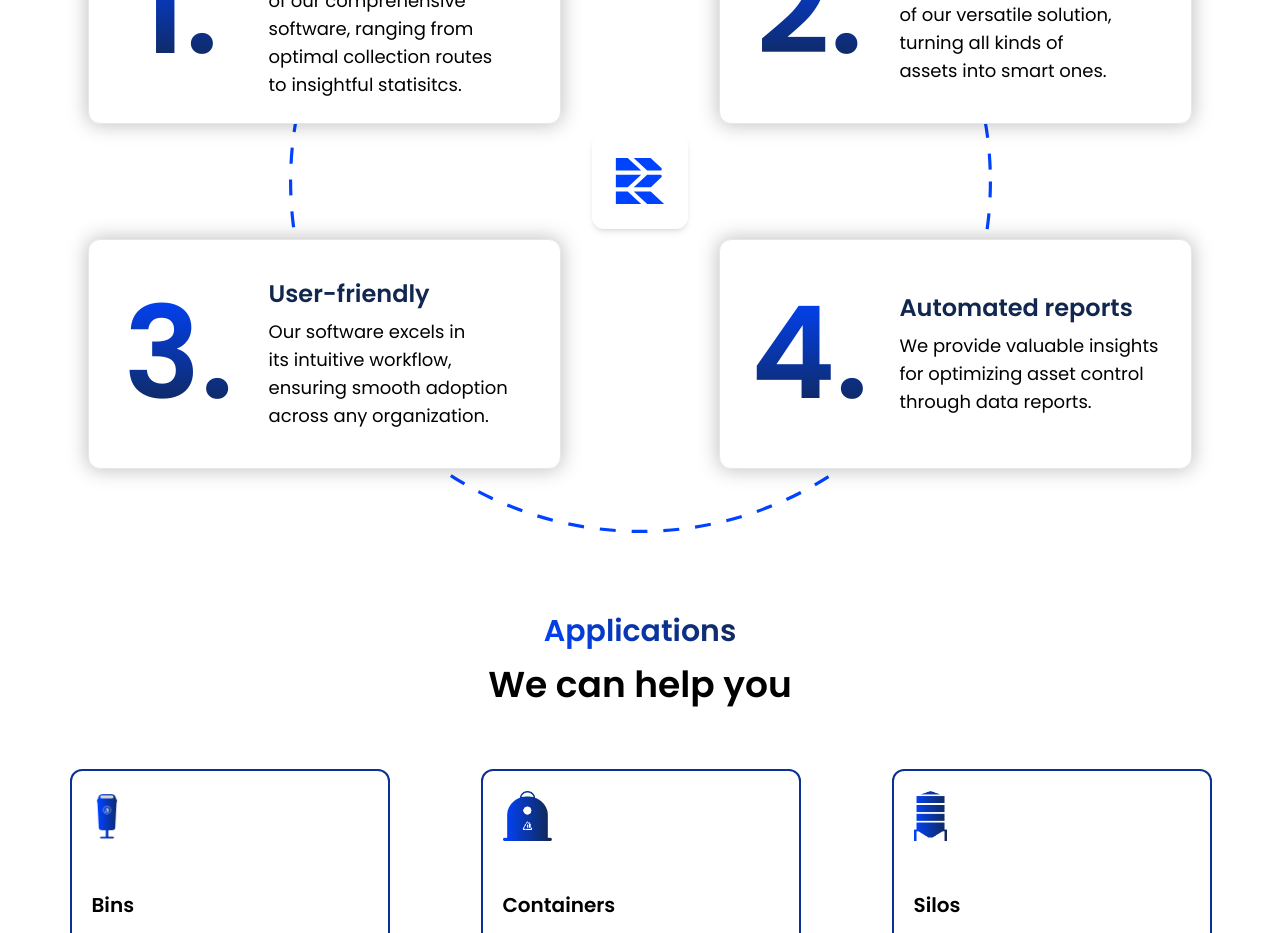
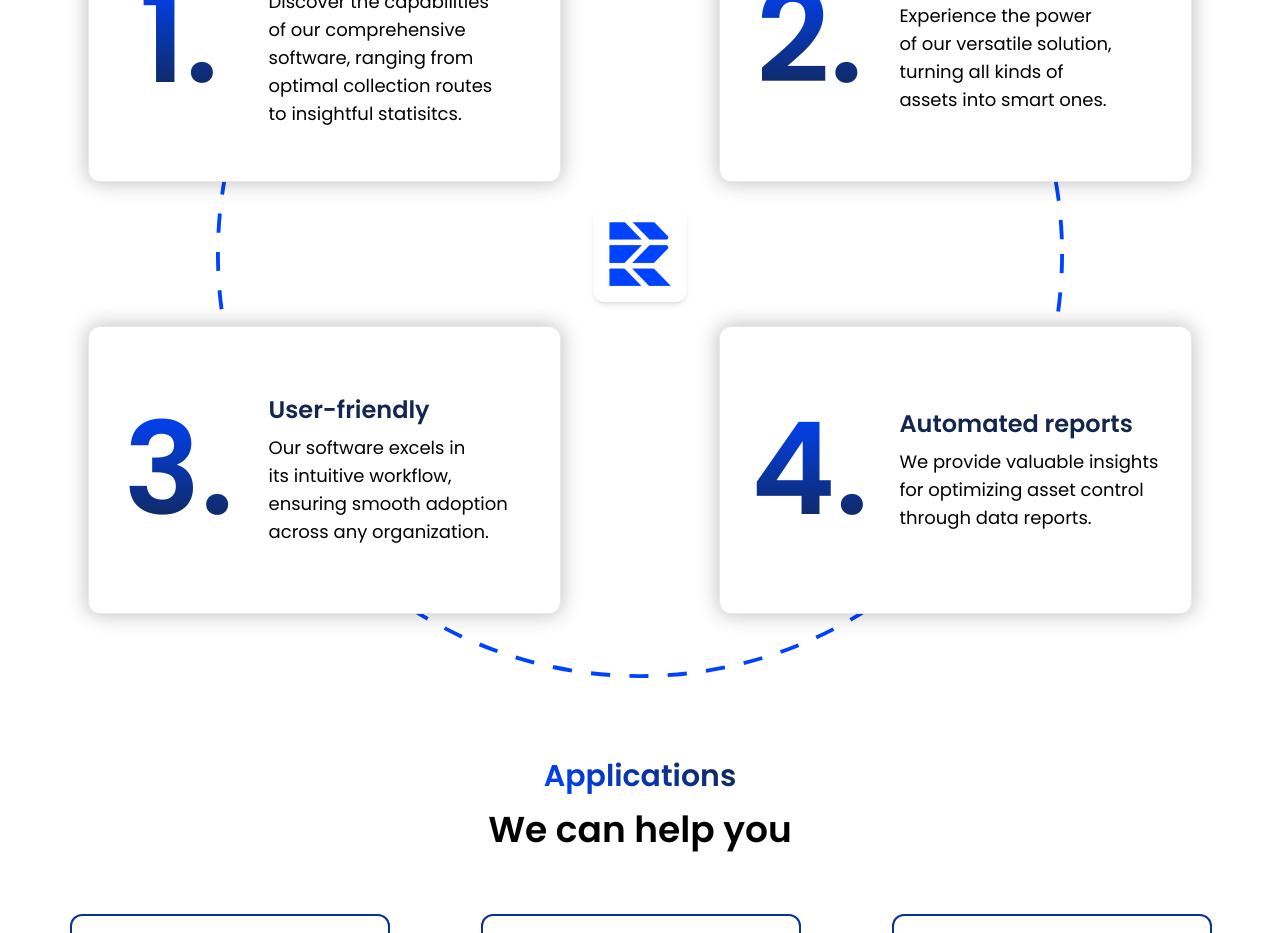
Before and after one commit to Rebin-Inc/rebin-website, a React (Create React App) app: page /#/ in a window 1280 px wide. Shown: the part 2560-3493 px from the top of the page. Built offline with nearby package versions, Linux system fonts and the light colour scheme.

Commit message:
Swap svg with png to remove ugly line

```diff
--- a/src/pages/home/components/WhyChooseUsCards.js
+++ b/src/pages/home/components/WhyChooseUsCards.js
@@ -1,5 +1,5 @@
 import React from 'react';
-import RebinRBlue from '../../../assets/images/Rebin_R_Blauw.svg';
+import RebinRBlue from '../../../assets/images/Rebin_R_Blauw.png';
 import { Card, CardBody } from '@material-tailwind/react';
 import Slider from 'react-slick';
 import 'slick-carousel/slick/slick.css';
@@ -83,20 +83,21 @@ const WhyChooseUsCards = () => {
             </CardBody>
           </Card>
         ))}
-        <Card className="col-start-4 row-start-3 m-auto h-fit w-fit">
+        <Card className="col-start-4 row-start-3 mx-8 my-6 rounded-xl p-4">
           <img
             src={RebinRBlue}
             alt="The blue letter R from the Rebin logo"
-            className="aspect-square w-24"
+            className="aspect-square h-16"
           />
         </Card>
       </div>
+      {/* Slider for small screens */}
       <div className="block space-y-16 bg-dotted-line bg-top bg-no-repeat xl:hidden">
-        <Card className="col-start-4 row-start-3 m-auto h-fit w-fit">
+        <Card className="col-start-4 row-start-3 m-auto h-fit w-fit p-4">
           <img
             src={RebinRBlue}
             alt="The blue letter R from the Rebin logo"
-            className="aspect-square w-24"
+            className="aspect-square h-16"
           />
         </Card>
         <Slider {...settings} className="max-h-30">
--- a/src/pages/software/components/Benefits.js
+++ b/src/pages/software/components/Benefits.js
@@ -1,6 +1,6 @@
 import React from 'react';
 import { Card, CardBody } from '@material-tailwind/react';
-import RebinRBlue from '../../../assets/images/Rebin_R_Blauw.svg';
+import RebinRBlue from '../../../assets/images/Rebin_R_Blauw.png';
 import Slider from 'react-slick';
 
 const BenefitBar = () => {
@@ -87,11 +87,11 @@ const BenefitBar = () => {
       </div>
       {/* mobile screen */}
       <div className="mt-10 block space-y-16 bg-dotted-line bg-top bg-no-repeat xl:hidden">
-        <Card className="col-start-4 row-start-3 m-auto h-fit w-fit">
+        <Card className="col-start-4 row-start-3 m-auto h-fit w-fit p-4">
           <img
             src={RebinRBlue}
             alt="The blue letter R from the Rebin logo"
-            className="aspect-square w-24"
+            className="aspect-square h-16"
           />
         </Card>
         <Slider {...settings} className="max-h-30">
```
Also changed, not shown: src/assets/images/Rebin_R_Blauw.png (added), src/assets/images/Rebin_R_Blauw.svg (deleted).
